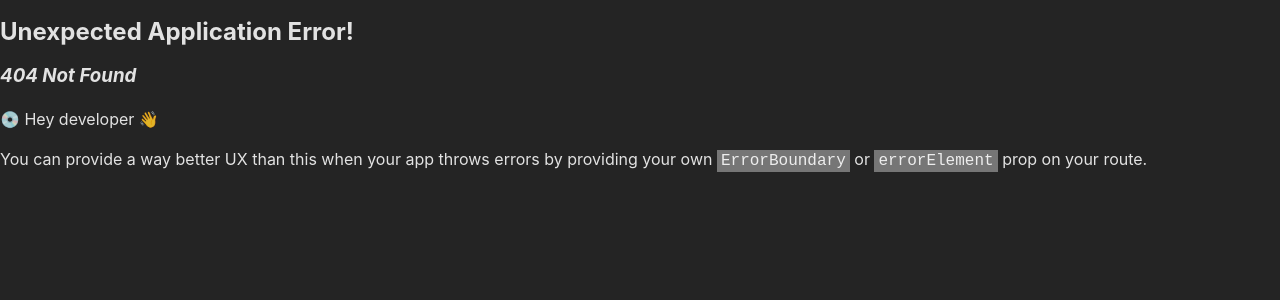
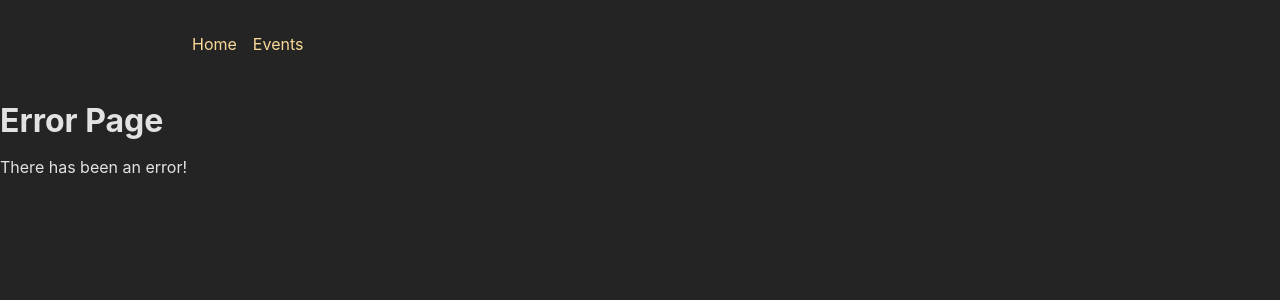
Before and after one commit to Uthaeus/react-router2, a React (Create React App) app: page /events/1/1/edit in a window 1280 px wide. Before the commit this address had no page. Shown: the top 300 px of the page. Built offline with nearby package versions, Linux system fonts and the light colour scheme.

Commit message:
created Error page component and added to errorElement in routing

```diff
--- a/src/App.js
+++ b/src/App.js
@@ -23,6 +23,7 @@
 import { createBrowserRouter, RouterProvider} from 'react-router-dom';
 
 import EditEventPage from './pages/EditEvent';
+import ErrorPage from './pages/Error';
 import EventDetailPage from './pages/EventDetail';
 import EventsPage from './pages/Events';
 import HomePage from './pages/Home';
@@ -33,6 +34,7 @@ const router = createBrowserRouter([
   {
     path: '/',
     element: <Layout />,
+    errorElement: <ErrorPage />,
     children: [
       { index: true, element: <HomePage /> },
       { path: '/events', element: <EventsPage /> },
--- /dev/null
+++ b/src/pages/Error.js
@@ -0,0 +1,15 @@
+import MainNavigation from "../components/MainNavigation";
+
+const ErrorPage = () => {
+
+    return (
+        <>
+            <MainNavigation />
+            <h1>Error Page</h1>
+            <p>There has been an error!</p>
+        </>
+    );
+};
+
+
+export default ErrorPage;
```
